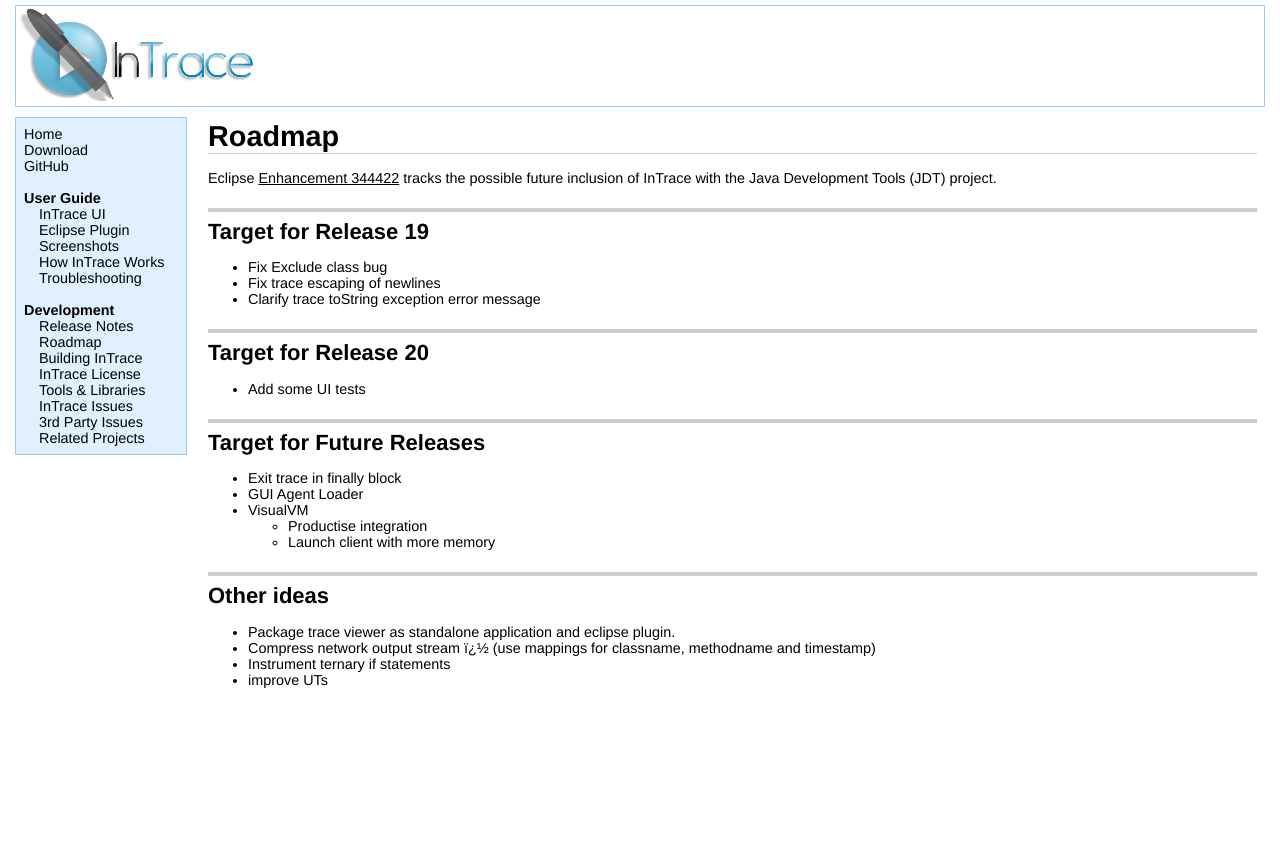
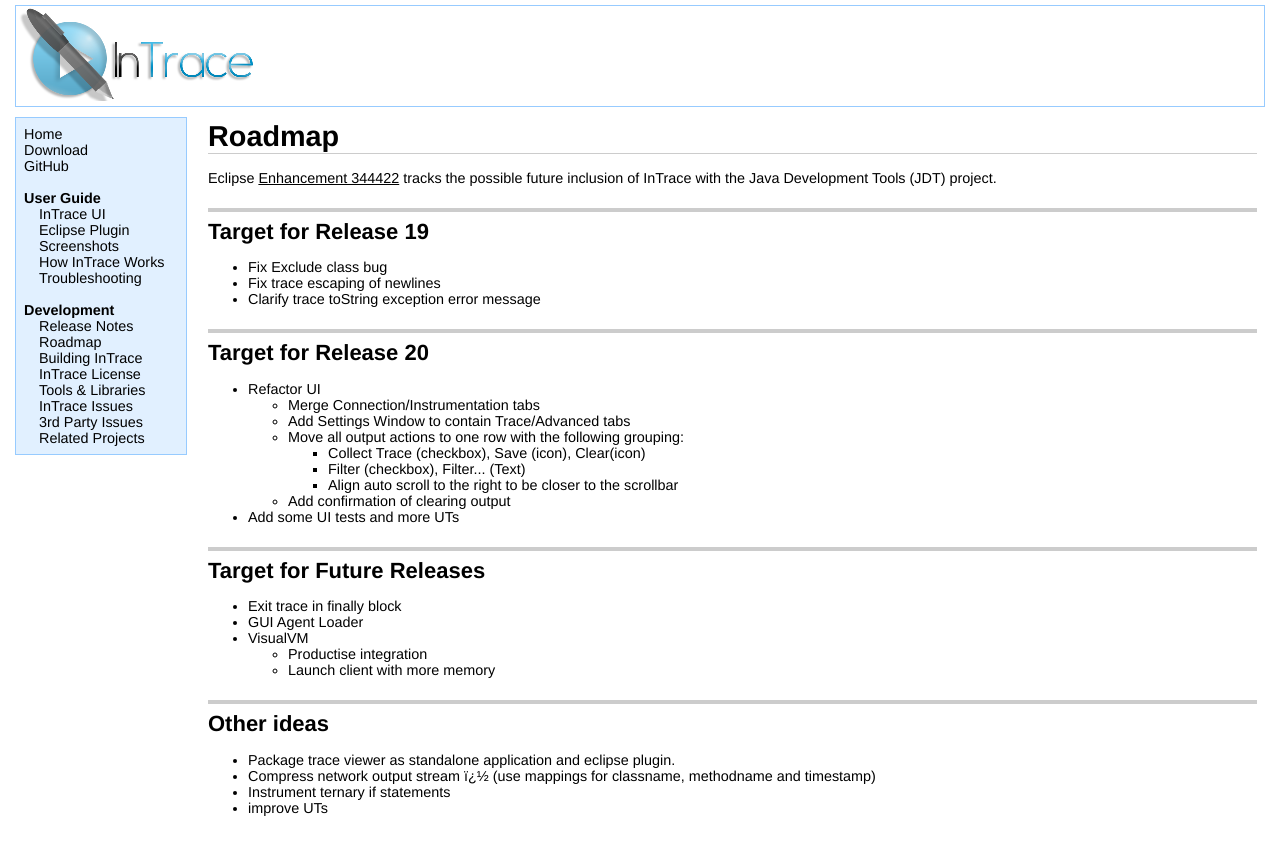
Before and after one commit to mchr3k/org.intrace, a Jekyll site: the page built from roadmap.html, in a window 1280 px wide. Shown: the top 855 px of the page. Built offline with Jekyll 4.4.1, drawn with Linux system fonts in a browser that asks for light colours.

Commit message:
Add details about UI work due in Release 20

```diff
--- a/roadmap.html
+++ b/roadmap.html
@@ -15,7 +15,19 @@ title: InTrace - Roadmap
 
 <h2>Target for Release 20</h2>
 <ul>
-<li>Add some UI tests
+<li>Refactor UI
+<ul>
+<li>Merge Connection/Instrumentation tabs
+<li>Add Settings Window to contain Trace/Advanced tabs
+<li>Move all output actions to one row with the following grouping:
+<ul>
+<li>Collect Trace (checkbox), Save (icon), Clear(icon)
+<li>Filter (checkbox), Filter... (Text)
+<li>Align auto scroll to the right to be closer to the scrollbar
+</ul>
+<li>Add confirmation of clearing output
+</ul>
+<li>Add some UI tests and more UTs
 </ul>
 
 <h2>Target for Future Releases</h2>
```
